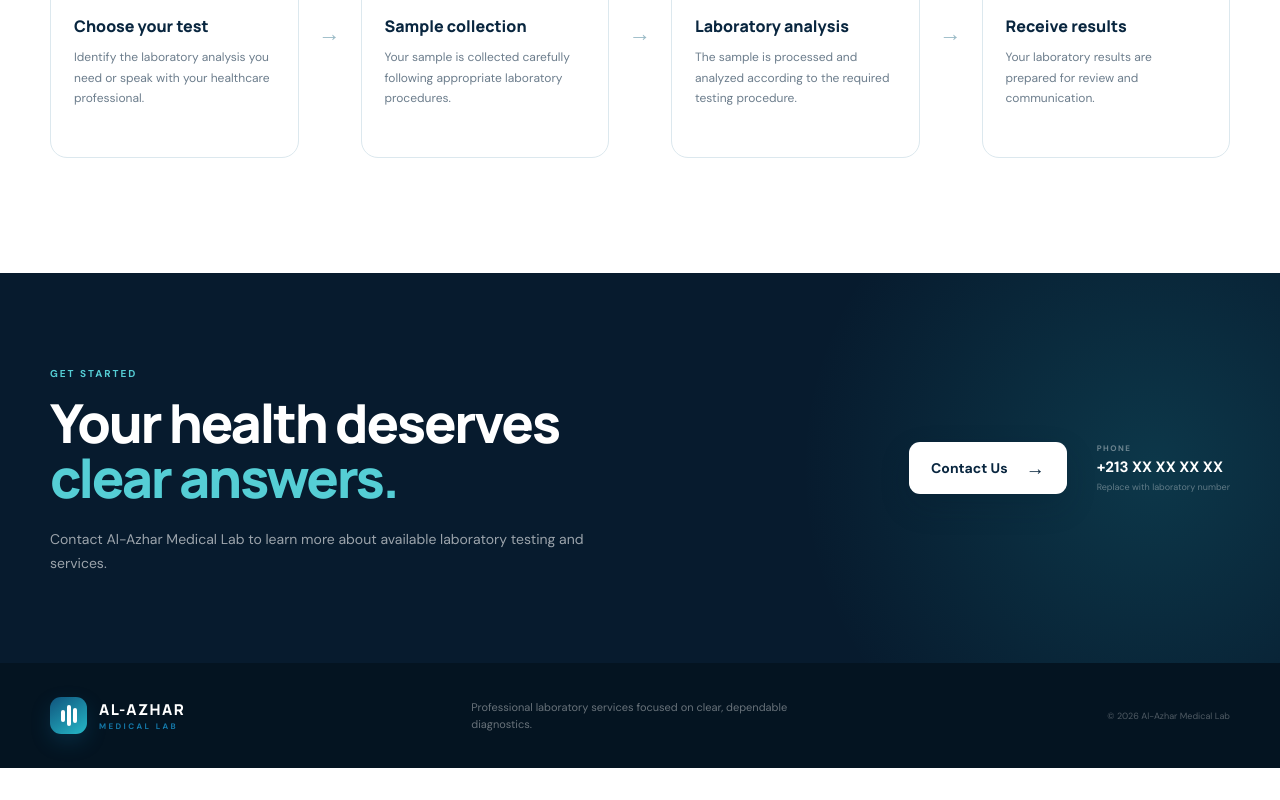
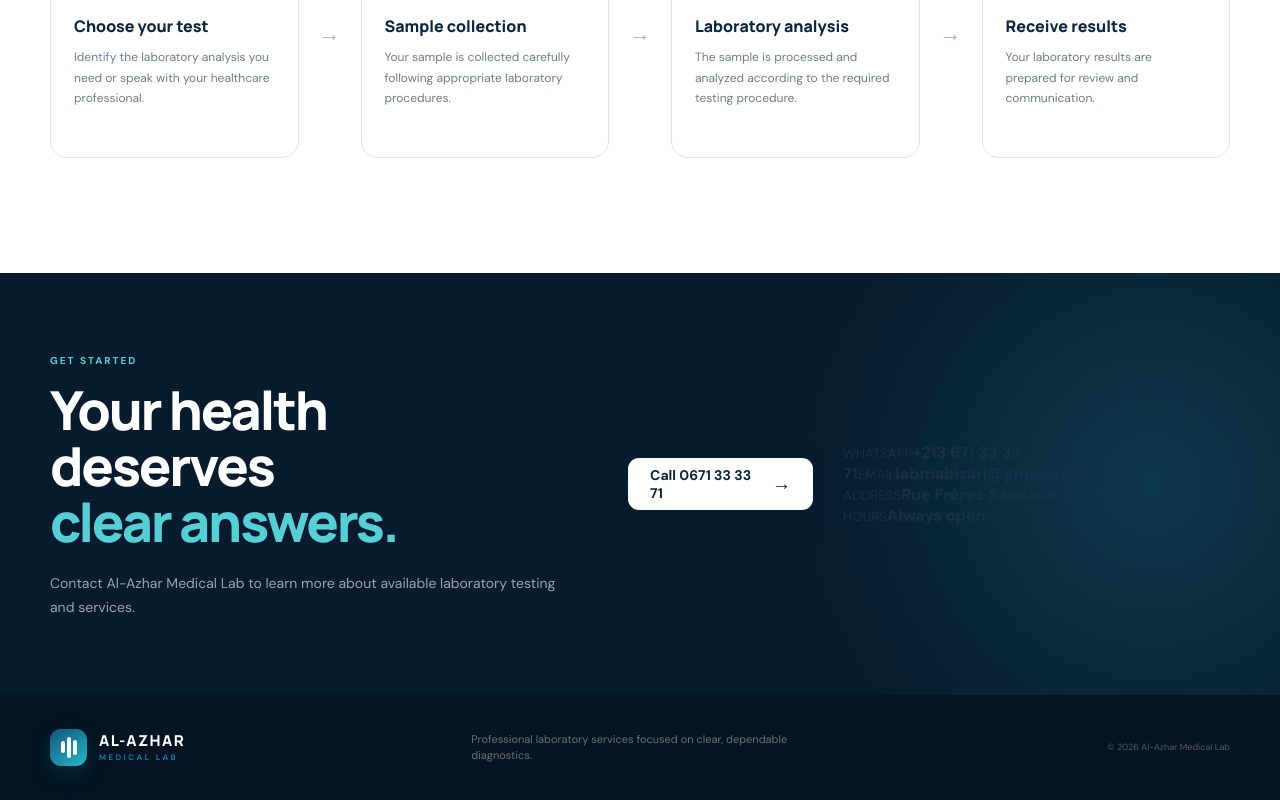
Before and after one commit to XenosPro/al-azhar-medical-lab, a React (Vite) app: page / in a window 1280 px wide. Shown: the part 3071-3871 px from the top of the page. Before the commit the page ends 3839 px from the top, so only its background shows below. Built offline with nearby package versions, Linux system fonts and the light colour scheme.

Commit message:
Add real laboratory contact details

```diff
--- a/src/App.tsx
+++ b/src/App.tsx
@@ -395,15 +395,31 @@ function App() {
             </div>
 
             <div className="cta-actions">
-              <a href="tel:+213000000000" className="primary-button light">
-                Contact Us
+              <a href="tel:+213671333371" className="primary-button light">
+                Call 0671 33 33 71
                 <span>→</span>
               </a>
 
-              <div className="contact-placeholder">
-                <small>PHONE</small>
-                <strong>+213 XX XX XX XX</strong>
-                <span>Replace with laboratory number</span>
+              <div className="contact-details">
+                <a href="https://wa.me/213671333371" className="contact-detail">
+                  <small>WHATSAPP</small>
+                  <strong>+213 671 33 33 71</strong>
+                </a>
+
+                <a href="mailto:labmabizari@gmail.com" className="contact-detail">
+                  <small>EMAIL</small>
+                  <strong>labmabizari@gmail.com</strong>
+                </a>
+
+                <div className="contact-detail">
+                  <small>ADDRESS</small>
+                  <strong>Rue Frères Saadoun, Cherchell</strong>
+                </div>
+
+                <div className="contact-detail">
+                  <small>HOURS</small>
+                  <strong>Always open</strong>
+                </div>
               </div>
             </div>
           </div>
```
